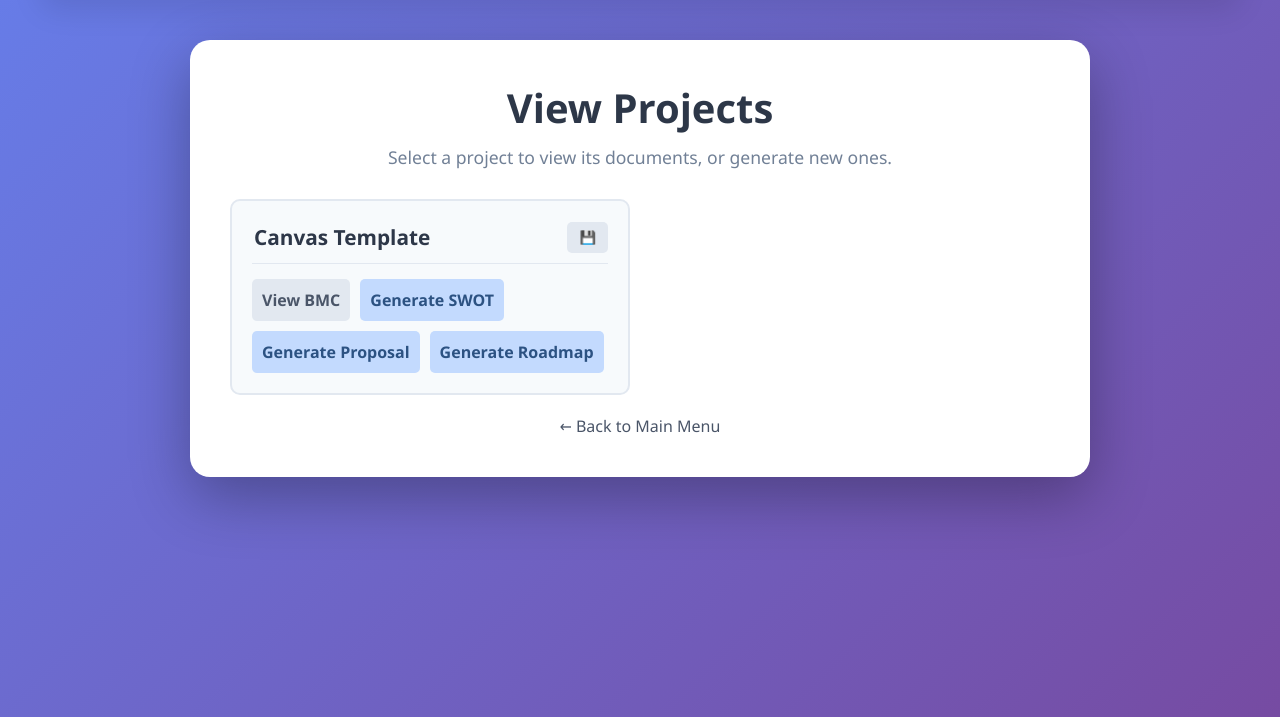
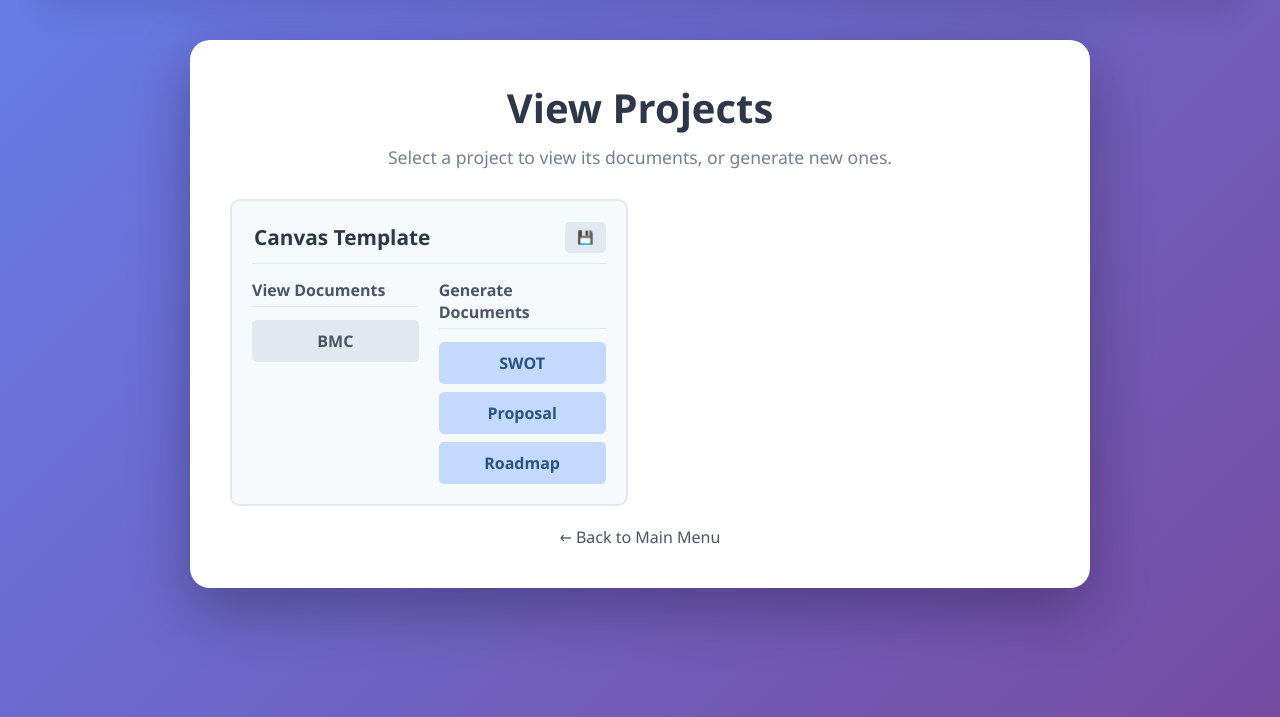
Before and after one commit to psychdragon/BMC, a PHP site: page /view in a window 1280 px wide. Shown: the part 83-800 px from the top of the page. Run offline with PHP 8.4, Linux system fonts and the light colour scheme.

Commit message:
fix: Improve print view and project page layout
This commit introduces two UI improvements based on user feedback:

1.  **Clean Roadmap Print View:** The action buttons on the Project Roadmap page are now hidden when printing, creating a cleaner, more professional document, consistent with other document types.

2.  **Two-Column Project Layout:** The links on the "View Projects" page have been reorganized. Each project card now displays "View Documents" and "Generate Documents" in two separate, clearly labeled columns for better organization and usability.

```diff
--- a/css/style.css
+++ b/css/style.css
@@ -387,8 +387,8 @@ h1 {
 /* --- New Project List Styles --- */
 .project-list {
     display: grid;
-    grid-template-columns: repeat(auto-fill, minmax(300px, 1fr));
-    gap: 20px;
+    grid-template-columns: repeat(auto-fill, minmax(350px, 1fr));
+    gap: 25px;
 }
 
 .project-card {
@@ -439,11 +439,29 @@ h1 {
     background: #cbd5e0;
 }
 
+.doc-links-container {
+    display: grid;
+    grid-template-columns: 1fr 1fr;
+    gap: 20px;
+}
 
-.doc-links {
+.view-links, .generate-links {
     display: flex;
-    flex-wrap: wrap;
-    gap: 10px;
+    flex-direction: column;
+    gap: 8px;
+}
+
+.doc-links-container h4 {
+    font-size: 1em;
+    color: #4a5568;
+    margin-bottom: 5px;
+    border-bottom: 1px solid #e2e8f0;
+    padding-bottom: 5px;
+}
+
+.no-docs {
+    font-style: italic;
+    color: #718096;
 }
 
 .doc-link, .generate-link {
@@ -871,7 +889,8 @@ li:hover .list-actions {
     }
 
     /* --- Proposal Print Styles --- */
-    .proposal-actions, .main-nav, .back-link {
+    .proposal-actions, .main-nav, .back-link,
+    .roadmap-actions {
         display: none !important;
     }
 
--- a/pages/view.php
+++ b/pages/view.php
@@ -31,30 +31,40 @@
                             <h2 contenteditable='true'>{$displayName}</h2>
                             <button class='rename-project-btn'>💾</button>
                           </div>";
-                    echo "<div class='doc-links' data-project-basename='" . htmlspecialchars($baseName) . "'>";
+                    echo "<div class='doc-links-container' data-project-basename='" . htmlspecialchars($baseName) . "'>";
 
-                    // --- View Links ---
+                    // --- View Links Column ---
+                    echo "<div class='view-links'>";
+                    echo "<h4>View Documents</h4>";
                     $docMap = [
                         'BMC' => ['suffix' => '.json', 'urlPath' => 'canvas'],
                         'SWOT' => ['suffix' => '-swot.json', 'urlPath' => 'swot'],
                         'Proposal' => ['suffix' => '-proposal.json', 'urlPath' => 'proposal'],
                         'Roadmap' => ['suffix' => '-roadmap.json', 'urlPath' => 'roadmap']
                     ];
-
+                    $foundDocs = 0;
                     foreach ($docMap as $label => $details) {
                         $fileName = $baseName . $details['suffix'];
                         if (in_array($fileName, $projectFiles)) {
-                            echo "<a href='{$baseUrl}{$details['urlPath']}?load=" . htmlspecialchars($fileName) . "' class='doc-link'>View {$label}</a>";
+                            echo "<a href='{$baseUrl}{$details['urlPath']}?load=" . htmlspecialchars($fileName) . "' class='doc-link'>{$label}</a>";
+                            $foundDocs++;
                         }
                     }
+                    if ($foundDocs === 0) {
+                        echo "<p class='no-docs'>No documents found.</p>";
+                    }
+                    echo "</div>"; // .view-links
 
-                    // --- Generation Links (always shown) ---
+                    // --- Generation Links Column ---
+                    echo "<div class='generate-links'>";
+                    echo "<h4>Generate Documents</h4>";
                     $bmcFile = $baseName . '.json';
-                    echo "<a href='{$baseUrl}canvas?load=" . htmlspecialchars($bmcFile) . "' class='generate-link'>Generate SWOT</a>";
-                    echo "<a href='#' class='generate-doc-btn generate-link' data-doc-type='proposal' data-file='" . htmlspecialchars($bmcFile) . "'>Generate Proposal</a>";
-                    echo "<a href='#' class='generate-doc-btn generate-link' data-doc-type='roadmap' data-file='" . htmlspecialchars($bmcFile) . "'>Generate Roadmap</a>";
+                    echo "<a href='{$baseUrl}canvas?load=" . htmlspecialchars($bmcFile) . "' class='generate-link'>SWOT</a>";
+                    echo "<a href='#' class='generate-doc-btn generate-link' data-doc-type='proposal' data-file='" . htmlspecialchars($bmcFile) . "'>Proposal</a>";
+                    echo "<a href='#' class='generate-doc-btn generate-link' data-doc-type='roadmap' data-file='" . htmlspecialchars($bmcFile) . "'>Roadmap</a>";
+                    echo "</div>"; // .generate-links
 
-                    echo "</div></div>"; // .doc-links, .project-card
+                    echo "</div></div>"; // .doc-links-container, .project-card
                 }
             } else {
                 echo "<p>No projects found. Create a new Business Model Canvas to start a project.</p>";
```
